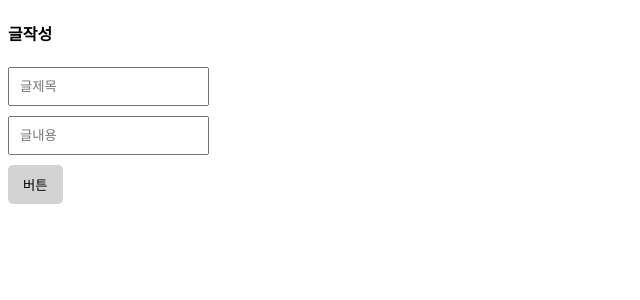
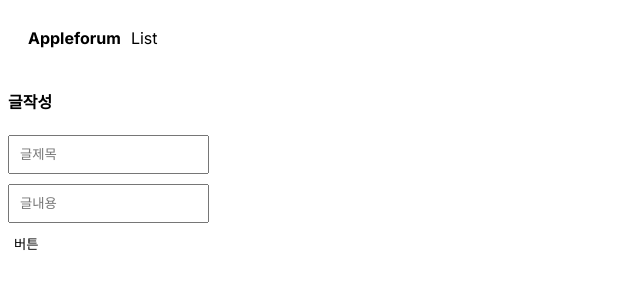
Before and after one commit to Hajinjing/nextJsProject, a Next.js app in the folder forum/: page /write in a window 1280 px wide. Shown: the top 300 px of the page, without its empty margins (0-640 px from the left). Built offline with nearby package versions, Linux system fonts and the light colour scheme.

Commit message:
db delete

```diff
--- a/forum/app/globals.css
+++ b/forum/app/globals.css
@@ -31,8 +31,8 @@ input {
     margin-bottom: 10px;
 }
 button {
-    padding: 10px 15px;
-    background: lightgray;
+    /*padding: 10px 15px;*/
+    background: none;
     border: none;
     border-radius: 5px;
 }
@@ -52,3 +52,7 @@ a{
 .logo {
     font-weight: bold;
 }
+.list-item{
+    opacity:1;
+    transition: all 1s;
+}
--- a/forum/app/layout.js
+++ b/forum/app/layout.js
@@ -1,6 +1,6 @@
 import { Inter } from 'next/font/google'
 import './globals.css'
-
+import Link from "next/link"
 const inter = Inter({ subsets: ['latin'] })
 
 export const metadata = {
@@ -11,7 +11,14 @@ export const metadata = {
 export default function RootLayout({ children }) {
   return (
     <html lang="en">
-      <body className={inter.className}>{children}</body>
+      <body className={inter.className}>
+      <div className="navbar">
+        <Link href="/"
+              className="logo">Appleforum</Link>
+        <Link href="/list">List</Link>
+      </div>
+      {children}
+      </body>
     </html>
   )
 }
--- /dev/null
+++ b/forum/pages/api/abc/[어쩌구].js
@@ -0,0 +1,4 @@
+export default function handler(요청,응답) {
+    console.log(요청.query)
+    return 응답.status(200).json()
+}
--- /dev/null
+++ b/forum/pages/api/post/delete.js
@@ -0,0 +1,14 @@
+import {connectDB} from "@/util/database";
+import {ObjectId} from "mongodb"
+export default async function handler(요청, 응답) {
+    if (요청.method == 'DELETE') {
+        try {
+            const db = (await connectDB).db("forum")
+            let result = await db.collection('post').deleteOne({_id:new ObjectId(요청.body)}) /*db에 업데이트*/
+            응답.status(200).json('삭제성공')
+        } catch (error) {
+            console.log(error)
+            응답.status(500).json('삭제실패')
+        }
+    }
+}
```
Also changed, not shown: forum/app/list/ListItem.js (added, +33 -0 lines), forum/app/list/page.js (+2 -15 lines).
